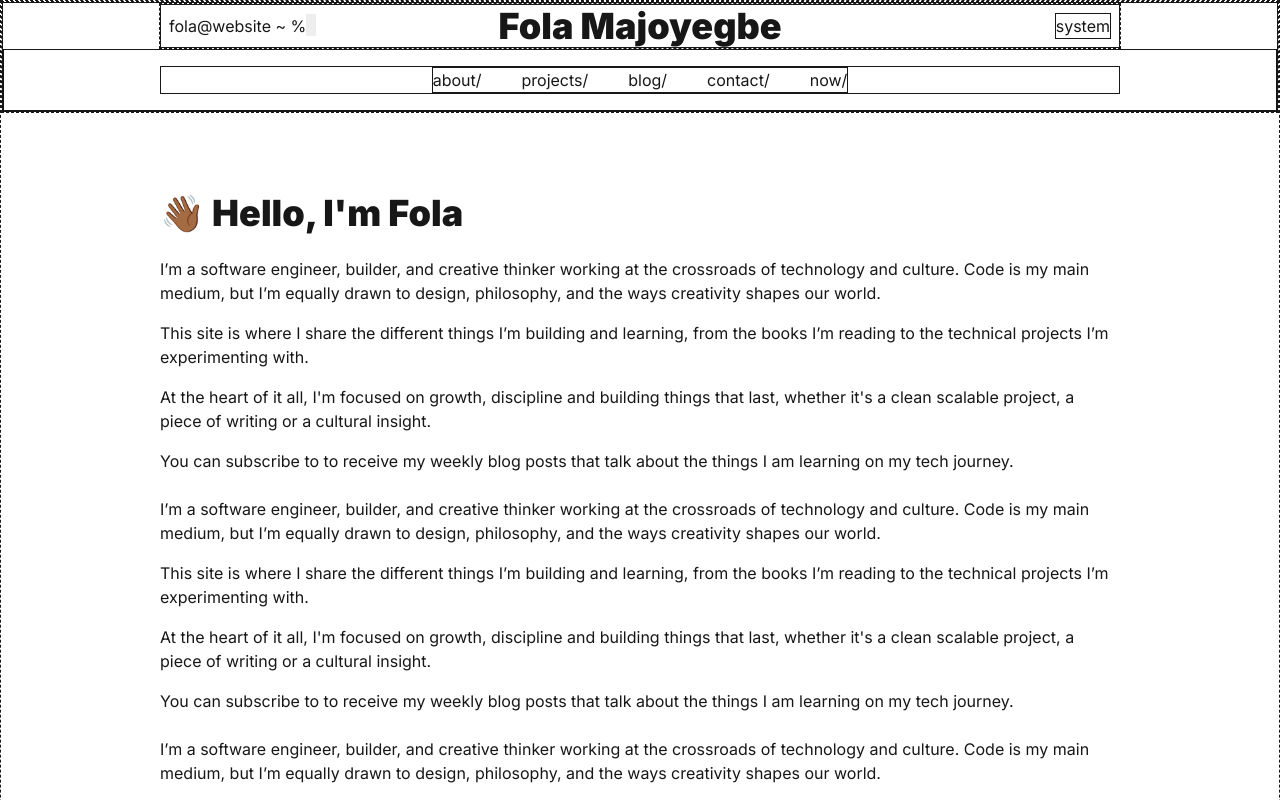
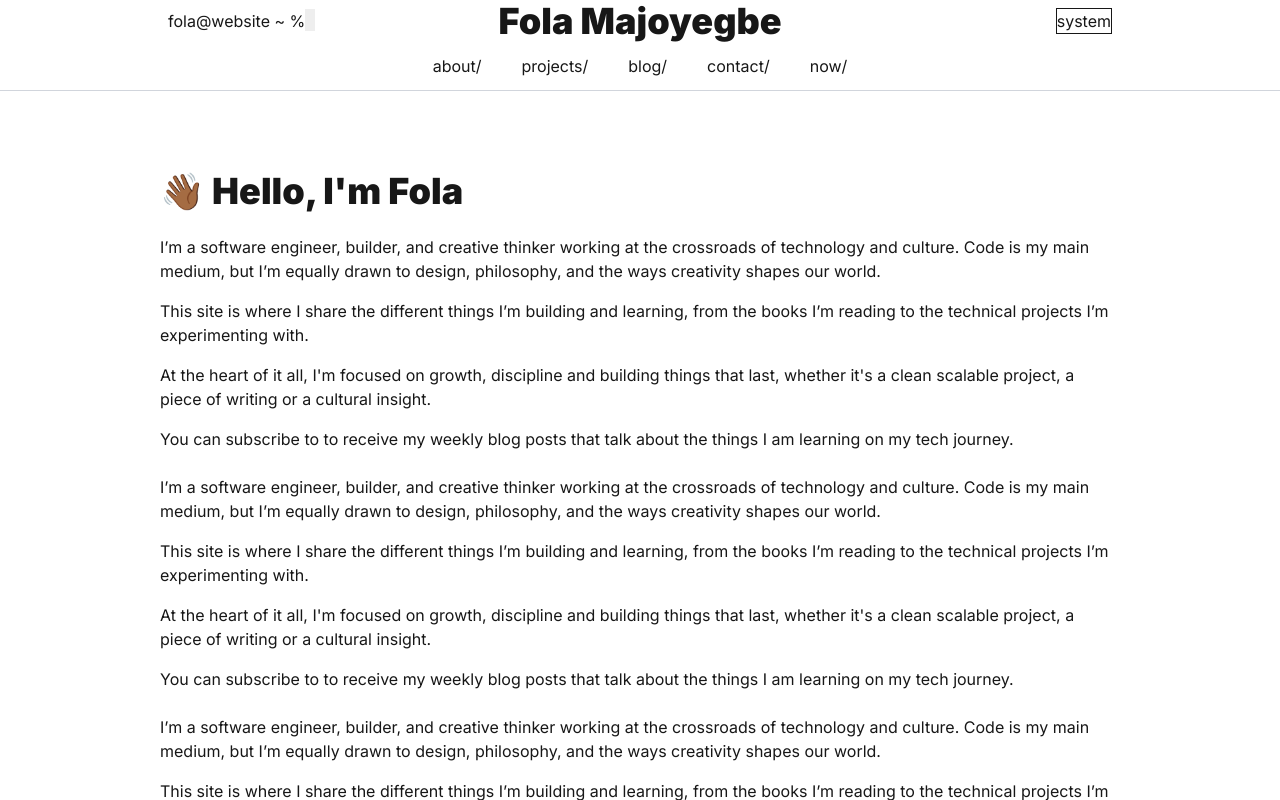
Before and after one commit to Folamajo/portfolio, a Next.js app: page / in a window 1280 px wide. Shown: the top 800 px of the page. Built offline with nearby package versions, Linux system fonts and the light colour scheme.

Commit message:
Finished observation for name header

```diff
--- a/src/app/globals.css
+++ b/src/app/globals.css
@@ -23,6 +23,8 @@ body {
   background: var(--background);
   color: var(--foreground);
   font-family: Arial, Helvetica, sans-serif;
+  margin:0;
+  padding:0;
 }
 
 .blinking_cursor{
--- a/src/app/page.tsx
+++ b/src/app/page.tsx
@@ -2,8 +2,8 @@ import Header from "@/components/Header/Header"
 import Footer from "@/components/Footer"
 export default function Home() {
    return (
-      <div className="flex flex-col items-center border border-dashed min-h-screen">
-         <header className= 'border border-dashed w-full flex justify-center  '>
+      <div className="flex flex-col items-center min-h-screen">
+         <header className= ' w-full flex justify-center  '>
             <Header />
          </header>
          <main className='w-[60em] mt-20'>
--- a/src/components/Header/Header.tsx
+++ b/src/components/Header/Header.tsx
@@ -19,16 +19,17 @@ const Header = () => {
       }
 
    }, [])
-   // console.log(observer?.isInView)
 
 
    return (
-         <div className=' border flex flex-col items-center w-full bg-white text=black dark:bg-gray-800 dark:text-white transition-all duration-300'>
-            <div ref = {elementToObserveRef} className="border border-dashed ">
+         <div className=' flex flex-col items-center w-full bg-white dark:bg-gray-800 dark:text-white transition-all duration-300 border-b border-b-gray-300'>
+            <div ref = {elementToObserveRef} className=" ">
                <Name pageName={pageName}/>
             </div>
+            <div className={!observer?.isInView ? "fixed  w-full border-b border-b-gray-300" : "" }>
+               <Menu setPageName={setPageName}/>
+            </div>
 
-            <Menu setPageName={setPageName}/>
          </div>
    )
 }
--- a/src/components/Header/Menu.tsx
+++ b/src/components/Header/Menu.tsx
@@ -13,39 +13,47 @@ type MenuProps ={
 const Menu = ({ setPageName } : MenuProps) => {
    const observer = useContext(ObserverContext)
    return (
-      <div className= 'border w-full flex justify-center py-4'>
-         <div className="flex border w-[60em] justify-center">
+      <div className= ' w-full flex justify-center items-center relative bg-white'>
+         <div className="w-[60em] relative flex justify-center items-center py-6">
+
+
+
             {
-               !observer?.isInView ? <div className="">Fola Majoyegbe</div> : ""
+               !observer?.isInView ? <div className="absolute left-2 font-bold text-lg">Fola Majoyegbe</div> : ""
             }
 
-            <div className=" border">
+             {/* <div className = "border border-dashed mr-auto">
+               Fola Majoyegbe
+             </div> */}
+
+
+            <div className="  mx-auto absolute left-1/2 transform -translate-x-1/2">
                <ul className='flex gap-10'>
-               <li>
+               <li className= "hover:opacity-70">
                   <Link href='/about'
                         onMouseEnter={()=>setPageName('cd about')}
                         onMouseLeave={()=>setPageName("")}
                   >about<span>/</span></Link>
                </li>
-               <li>
+               <li className= "hover:opacity-70">
                   <Link href='/projects'
                         onMouseEnter={()=>setPageName('cd projects')}
                         onMouseLeave={()=>setPageName("")}
                   >projects<span>/</span></Link>
                </li>
-               <li>
+               <li className= "hover:opacity-70">
                   <Link href='/blog'
                         onMouseEnter={()=>setPageName('cd blog')}
                         onMouseLeave={()=>setPageName("")}
                   >blog<span>/</span></Link>
                </li>
-               <li>
+               <li className= "hover:opacity-70">
                   <Link href='/contact'
                         onMouseEnter={()=>setPageName('cd contact')}
                         onMouseLeave={()=>setPageName("")}
                   >contact<span>/</span></Link>
                </li>
-               <li>
+               <li className= "hover:opacity-70">
                   <Link href='/now'
                         onMouseEnter={()=>setPageName('cd now')}
                         onMouseLeave={()=>setPageName("")}
@@ -56,9 +64,10 @@ const Menu = ({ setPageName } : MenuProps) => {
             </div>
 
          </div>
+      </div>
 
 
-      </div>
+
    )
 }
 
--- a/src/components/Header/Name.tsx
+++ b/src/components/Header/Name.tsx
@@ -19,10 +19,13 @@ const Name = ({ pageName } : NameProps) => {
 
 
    return (
-      <div className='border p-2 flex items-center justify-between  w-[60em] relative'>
+      <div className=' p-2 flex items-center justify-between  w-[60em] relative'>
          <div className=' flex w-[18em]'>
             <p>fola@website {cleanedPathName ? cleanedPathName : '~'} %</p> <p>{pageName}</p> <p></p><div className='blinking_cursor'></div>
          </div>
+
+
+
          <div className=" absolute  flex left-1/2 transform -translate-x-1/2">
            <h1 className='text-4xl font-black '>
                <Link href="/">
```
